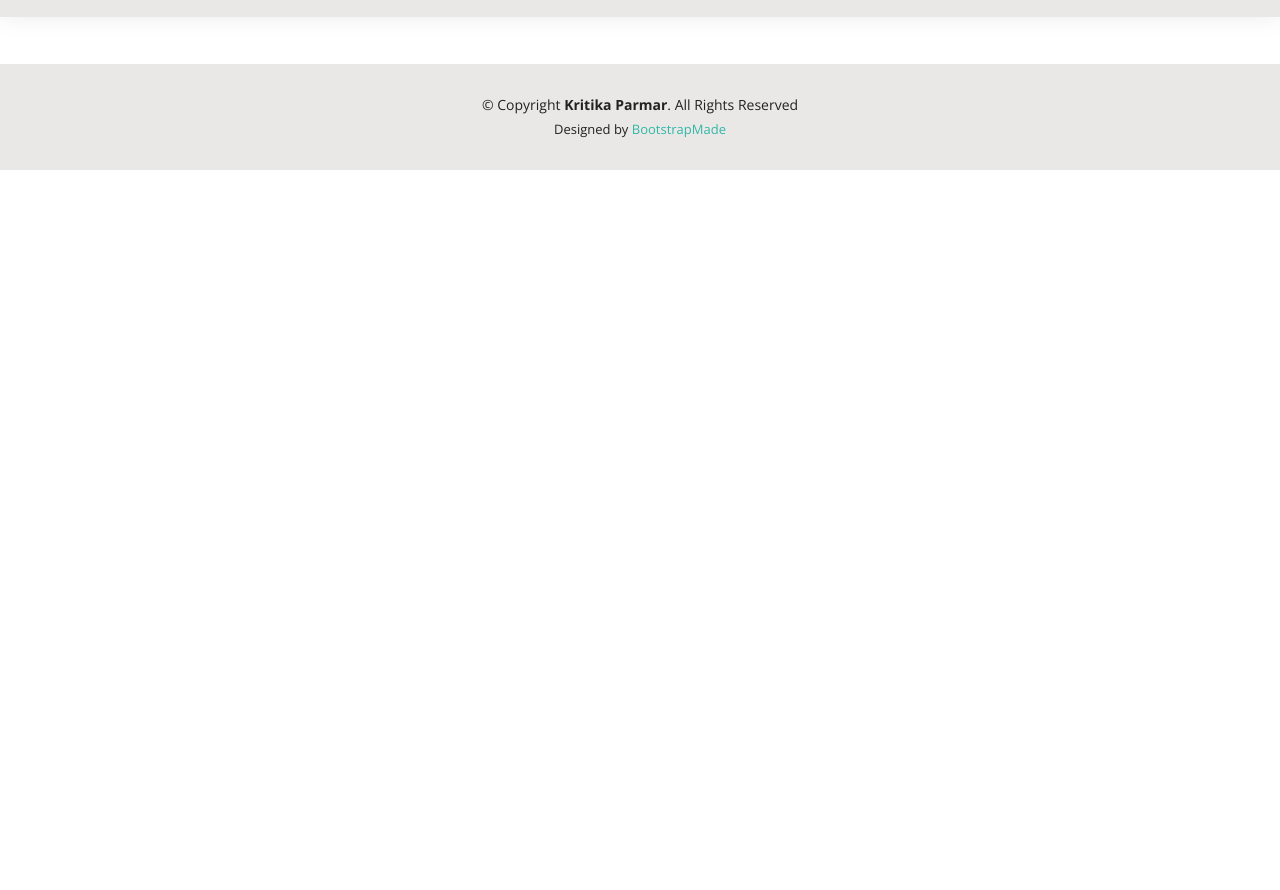
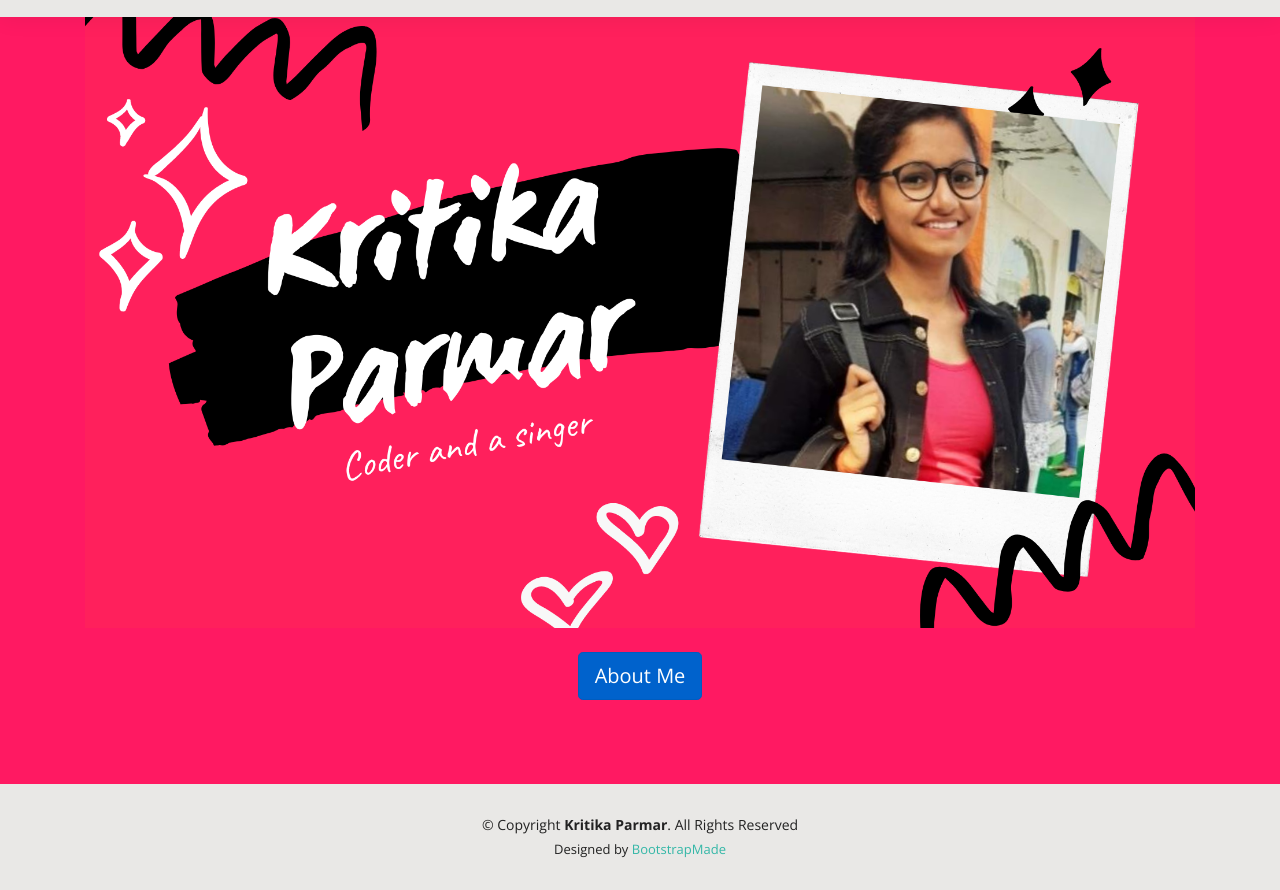
Before and after one commit to kritikaparmar-programmer/Portfolio, a plain HTML site: page index.html in a window 1280 px wide. Shown: the part 56-946 px from the top of the page. Before the commit the page ends 800 px from the top, so only its background shows below. Drawn offline with nearby package versions, Linux system fonts and the light colour scheme.

Commit message:
Update index.html

```diff
--- a/index.html
+++ b/index.html
@@ -35,7 +35,7 @@
   ======================================================== -->
 </head>
 
-<body>
+<body style="background-color: #ff1962 ">
 
   <!-- ======= Header ======= -->
   <header id="header" class="fixed-top">
@@ -61,7 +61,8 @@
   <!-- ======= Hero Section ======= -->
   <section id="hero" class="d-flex align-items-center">
     <div class="container d-flex flex-column align-items-center" data-aos="zoom-in" data-aos-delay="100">
-
+     <img src="assets/img/bg-portfolio.png" background-size='cover' width=100%></img><br>
+      <a href="about.html" class="btn btn-primary btn-lg active" role="button" aria-pressed="true">About Me</a><br>
     </div>
   </section><!-- End Hero -->
 
```
